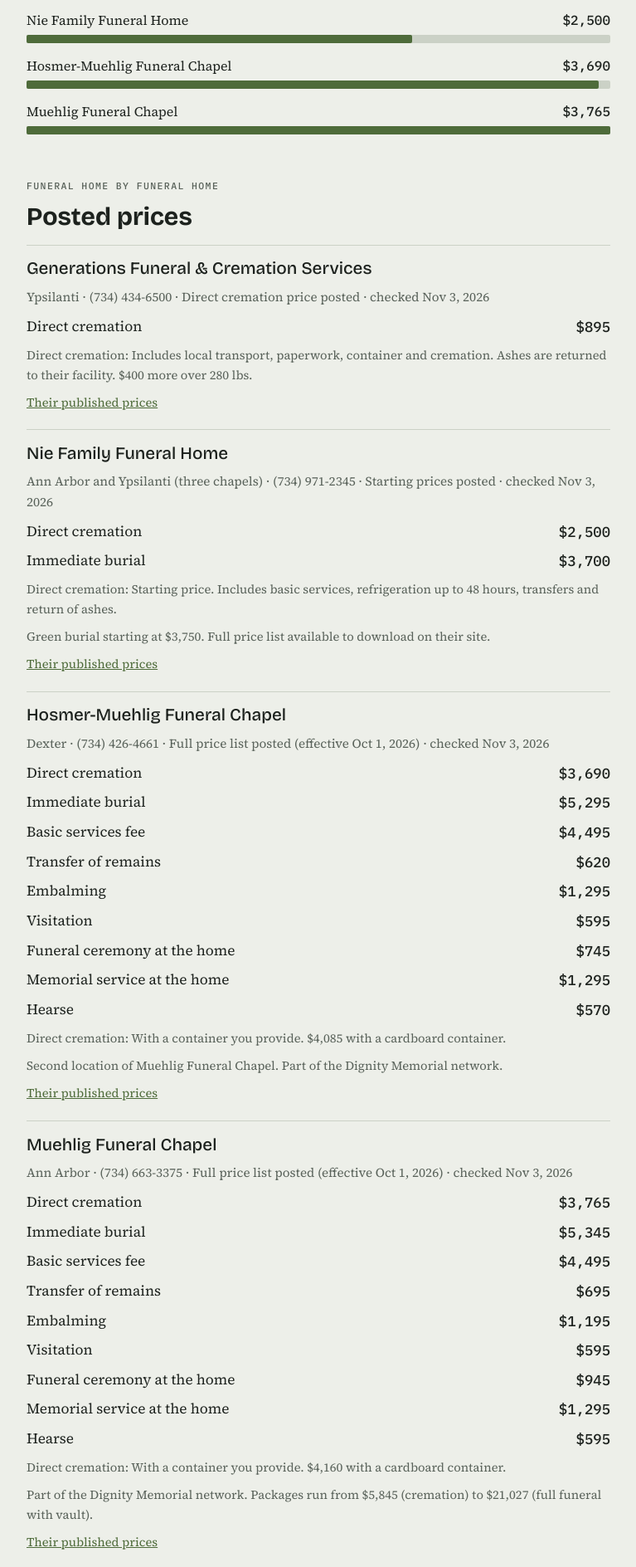
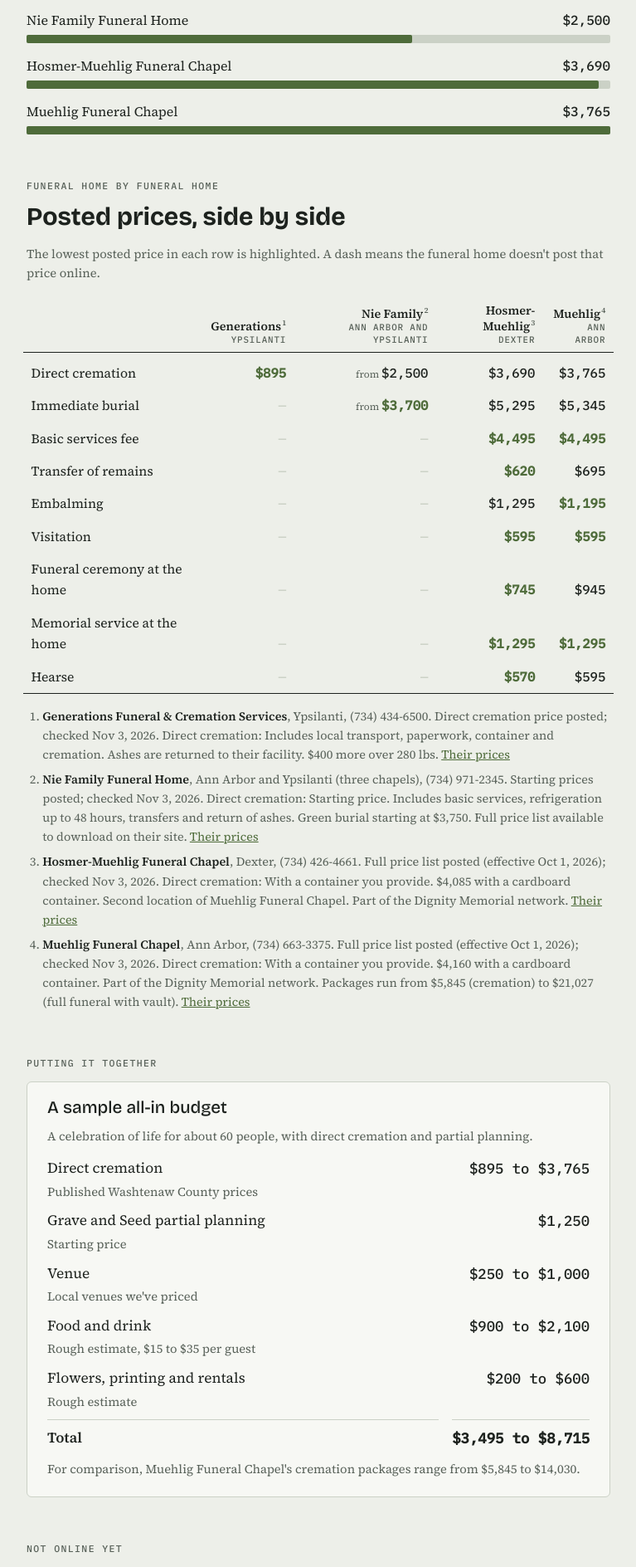
Before and after one commit to katekelley/graveandseed, a Jekyll site: the page built from prices.html, in a window 1280 px wide. Shown: the part 663-2551 px from the top of the page at 83% size, without its empty margins (256-1023 px from the left). Built offline with Jekyll 4.4.1, drawn with Linux system fonts in a browser that asks for light colours.

Commit message:
Show funeral prices as a side-by-side comparison table
Co-Authored-By: Claude Opus 5.5 <noreply@anthropic.com>
Claude-Session: https://claude.ai/code/session_011MgnuCgP3j7vY9GWkoifJs

```diff
--- a/prices.html
+++ b/prices.html
@@ -29,6 +29,22 @@ header.soil.slim h1 { font-size: clamp(2rem, 7vw, 3.2rem); }
 dl.items dt { color: var(--ink); }
 ul.plain-list { margin: 0; padding-left: 1.1rem; display: grid; gap: 0.5rem; }
 .box { background: var(--field); border: 1px solid var(--line); border-radius: 6px; padding: 1.25rem 1.5rem; display: grid; gap: 0.75rem; }
+.table-wrap { overflow-x: auto; margin-inline: -4px; }
+table.compare { border-collapse: collapse; width: 100%; min-width: 34rem; font-size: 0.98rem; }
+table.compare th, table.compare td { padding: 0.45rem 0.6rem; text-align: right; vertical-align: bottom; }
+table.compare thead th { font: 600 0.9rem/1.25 var(--body); border-bottom: 1px solid var(--ink); }
+table.compare thead th .town { display: block; font: 500 0.68rem/1.4 var(--label); letter-spacing: 0.08em; text-transform: uppercase; color: var(--muted); }
+table.compare tbody th { text-align: left; font-weight: 400; color: var(--ink); position: sticky; left: 0; background: var(--paper); }
+table.compare td { font-family: var(--label); font-variant-numeric: tabular-nums; white-space: nowrap; }
+table.compare tbody tr:last-child th, table.compare tbody tr:last-child td { border-bottom: 1px solid var(--ink); }
+table.compare tbody tr:first-child th, table.compare tbody tr:first-child td { padding-top: 0.7rem; }
+table.compare td.low { color: var(--moss); font-weight: 600; }
+table.compare td.none { color: var(--line); }
+table.compare sup { font-size: 0.65em; color: var(--muted); margin-left: 1px; }
+.sr { position: absolute; width: 1px; height: 1px; overflow: hidden; clip: rect(0 0 0 0); }
+ol.notes { margin: 0; padding-left: 1.2rem; display: grid; gap: 0.45rem; font-size: 0.9rem; color: var(--muted); max-width: 44rem; }
+table.compare .from-sm { font: 400 0.75rem var(--body); color: var(--muted); }
+ol.notes strong { color: var(--ink); font-weight: 600; }
 </style>
 </head>
 <body>
@@ -65,29 +81,42 @@ ul.plain-list { margin: 0; padding-left: 1.1rem; display: grid; gap: 0.5rem; }
 
     <section>
       <span class="label">Funeral home by funeral home</span>
-      <h2>Posted prices</h2>
-      <div class="homes">
+      <h2>Posted prices, side by side</h2>
+      <p class="small">The lowest posted price in each row is highlighted. A dash means the funeral home doesn't post that price online.</p>
+      <div class="table-wrap">
+        <table class="compare">
+          <thead>
+            <tr>
+              <th scope="col"><span class="sr">Item</span></th>
+              {%- for h in p.homes %}
+              <th scope="col">{{ h.short }}<sup>{{ forloop.index }}</sup><span class="town">{{ h.town | split: " (" | first }}</span></th>
+              {%- endfor %}
+            </tr>
+          </thead>
+          <tbody>
+            {%- for it in p.items %}
+            {%- assign low = 0 -%}
+            {%- for h in p.homes -%}{%- assign v = h[it.key] -%}{%- if v != "" and v != nil -%}{%- assign vn = v | plus: 0 -%}{%- if low == 0 or vn < low -%}{%- assign low = vn -%}{%- endif -%}{%- endif -%}{%- endfor %}
+            <tr>
+              <th scope="row">{{ it.label }}</th>
+              {%- for h in p.homes %}
+              {%- assign v = h[it.key] -%}
+              {%- if v != "" and v != nil -%}{%- assign vn = v | plus: 0 -%}
+              <td{% if vn == low %} class="low"{% endif %}>{% if h.starting %}<span class="from-sm">from </span>{% endif %}{% include money.html n=vn %}</td>
+              {%- else %}
+              <td class="none">&mdash;</td>
+              {%- endif %}
+              {%- endfor %}
+            </tr>
+            {%- endfor %}
+          </tbody>
+        </table>
+      </div>
+      <ol class="notes">
         {%- for h in p.homes %}
-        <div class="home">
-          <h3>{{ h.name }}</h3>
-          <p class="meta">{{ h.town }} &middot; {{ h.phone }} &middot; {{ h.posted }} &middot; checked {{ h.checked }}</p>
-          <dl class="items">
-            {% if h.direct_cremation != "" %}<dt>Direct cremation</dt><dd>{% include money.html n=h.direct_cremation %}</dd>{% endif %}
-            {% if h.immediate_burial != "" %}<dt>Immediate burial</dt><dd>{% include money.html n=h.immediate_burial %}</dd>{% endif %}
-            {% if h.basic_services != "" %}<dt>Basic services fee</dt><dd>{% include money.html n=h.basic_services %}</dd>{% endif %}
-            {% if h.transfer != "" %}<dt>Transfer of remains</dt><dd>{% include money.html n=h.transfer %}</dd>{% endif %}
-            {% if h.embalming != "" %}<dt>Embalming</dt><dd>{% include money.html n=h.embalming %}</dd>{% endif %}
-            {% if h.visitation != "" %}<dt>Visitation</dt><dd>{% include money.html n=h.visitation %}</dd>{% endif %}
-            {% if h.ceremony != "" %}<dt>Funeral ceremony at the home</dt><dd>{% include money.html n=h.ceremony %}</dd>{% endif %}
-            {% if h.memorial != "" %}<dt>Memorial service at the home</dt><dd>{% include money.html n=h.memorial %}</dd>{% endif %}
-            {% if h.hearse != "" %}<dt>Hearse</dt><dd>{% include money.html n=h.hearse %}</dd>{% endif %}
-          </dl>
-          {% if h.direct_cremation_note != "" %}<p class="small">Direct cremation: {{ h.direct_cremation_note }}</p>{% endif %}
-          {% if h.notes != "" %}<p class="small">{{ h.notes }}</p>{% endif %}
-          <p class="small"><a href="{{ h.website }}" rel="noopener">Their published prices</a></p>
-        </div>
+        <li><strong>{{ h.name }}</strong>, {{ h.town }}, {{ h.phone }}. {{ h.posted }}; checked {{ h.checked }}.{% if h.direct_cremation_note != "" %} Direct cremation: {{ h.direct_cremation_note }}{% endif %}{% if h.notes != "" %} {{ h.notes }}{% endif %} <a href="{{ h.website }}" rel="noopener">Their prices</a></li>
         {%- endfor %}
-      </div>
+      </ol>
     </section>
 
     <section>
```
Also changed, not shown: _data/prices.yml (+15 -0 lines), .pages.yml.
